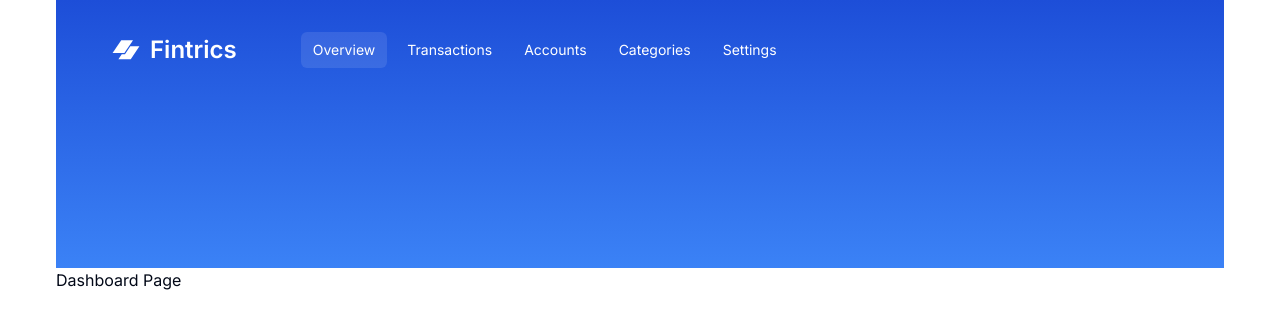
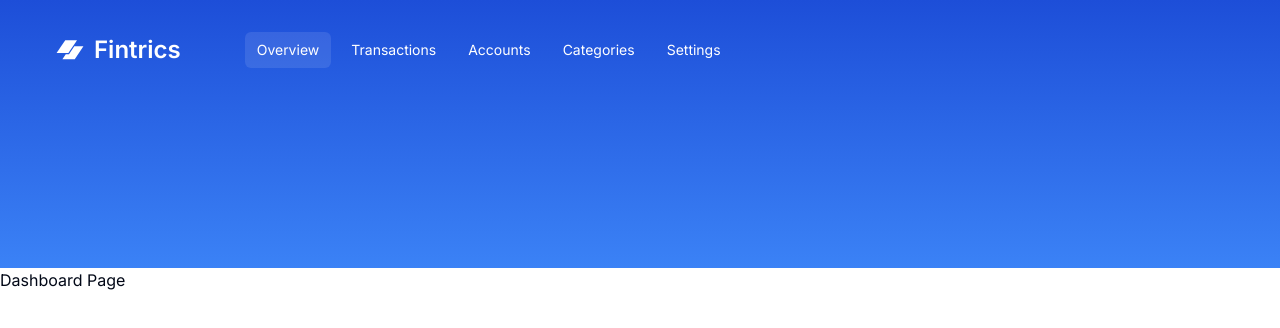
Before and after one commit to brandalx/Fintrics-SAAS-Next, a Next.js app: page / in a window 1280 px wide. Shown: the top 328 px of the page. Built offline with nearby package versions, Linux system fonts and the light colour scheme.

Commit message:
fix: unnecessary padding removed

```diff
--- a/app/(dashboard)/layout.tsx
+++ b/app/(dashboard)/layout.tsx
@@ -7,7 +7,7 @@ type Props = {
 const DashboardLayout = ({ children }: Props) => {
   return (
     <>
-      <main className="px-3 lg:px-14">
+      <main className="">
         <Header />
         Dashboard Page
         {/* {children} */}
--- a/components/header.tsx
+++ b/components/header.tsx
@@ -4,7 +4,7 @@ import { Navigation } from "./navigation";
 
 export const Header = () => {
   return (
-    <header className="bg-gradient-to-b from-blue-700 to-blue-500 px-4 py-8 lg:px-14 pb-36 ">
+    <header className="bg-gradient-to-b from-blue-700 to-blue-500 px-4 py-8 lg:px-14 pb-36  ">
       <div className="max-w-screen-2xl mx-auto">
         <div className="w-full flex items-center justify-between mb-14">
           <div className="flex items-center lg:gap-x-16">
```
